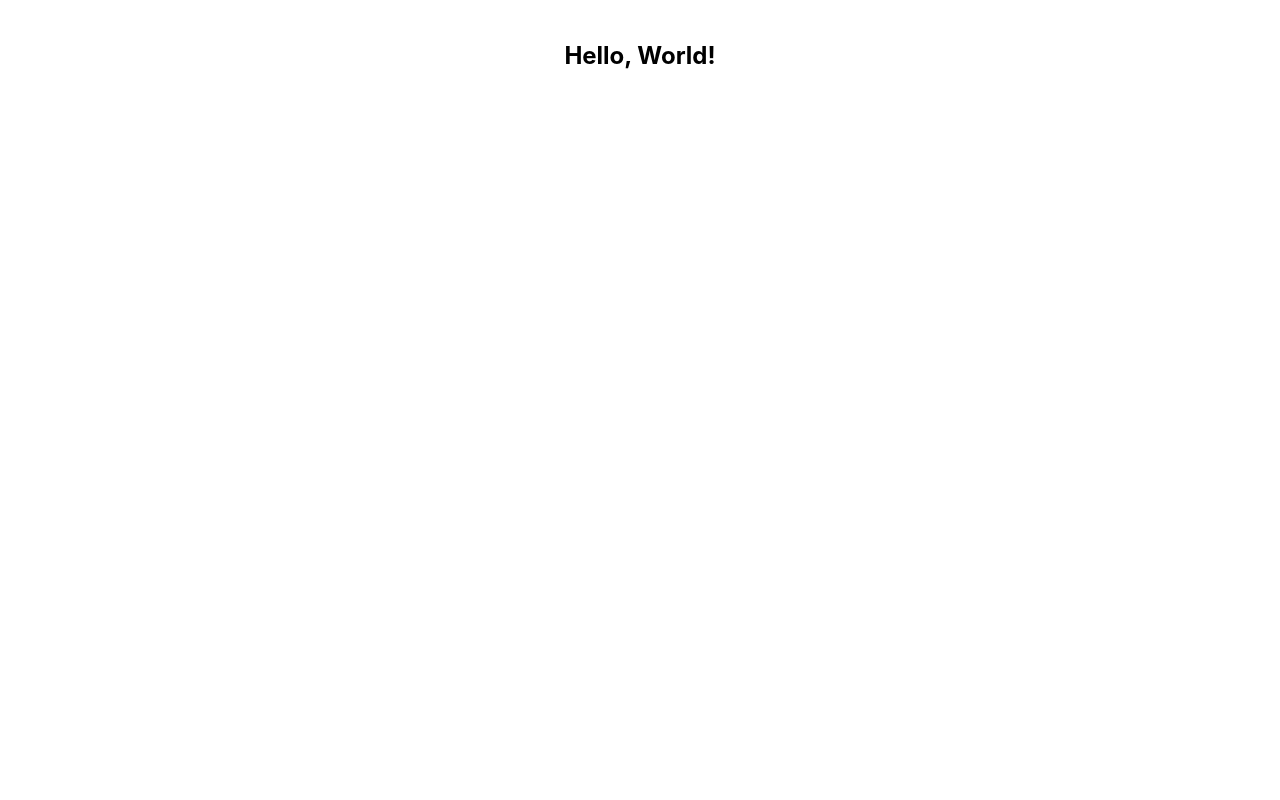
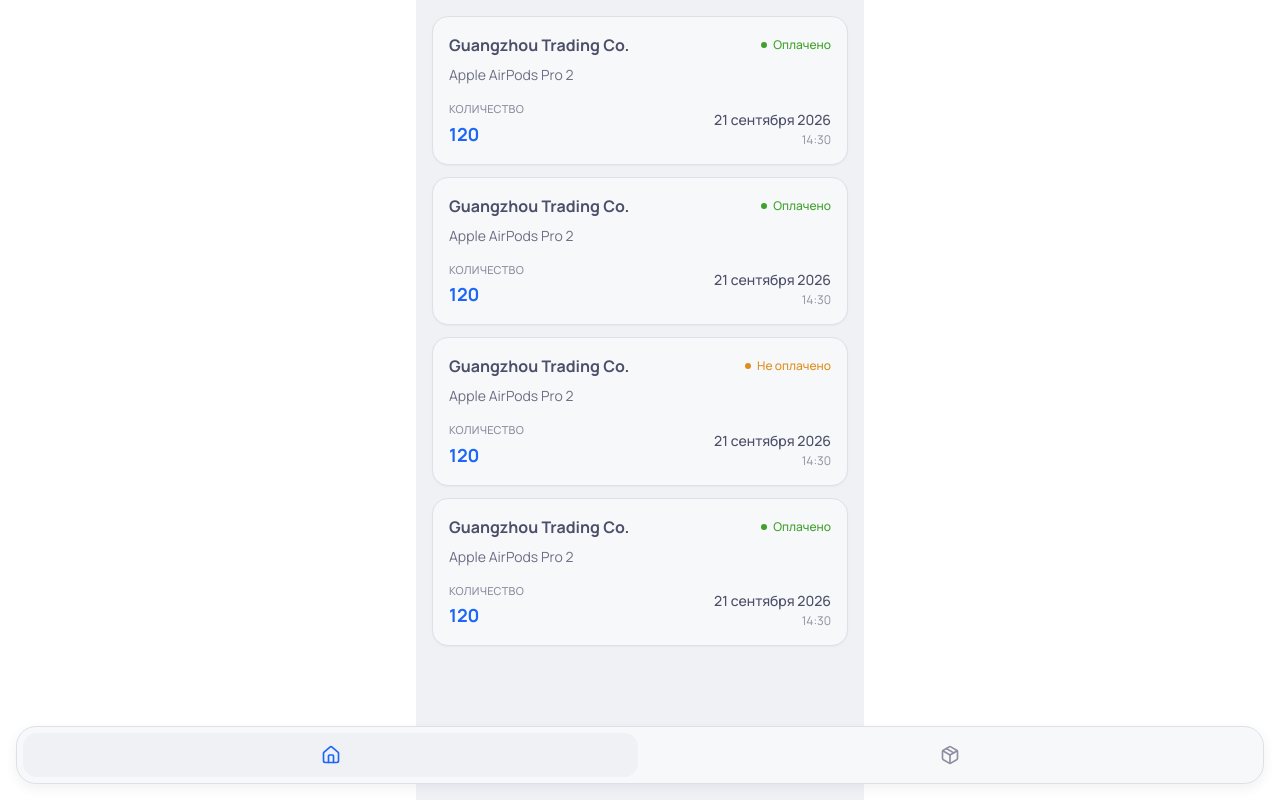
Before and after one commit to azikulovv/aisu, a Nuxt app in the folder frontend/: page / in a window 1280 px wide. Built offline with nearby package versions, Linux system fonts and the light colour scheme.

Commit message:
feat: обновление структуры приложения и добавление новых компонентов для управления поставками

```diff
--- a/frontend/app/app.vue
+++ b/frontend/app/app.vue
@@ -1,5 +1,5 @@
 <template>
-  <div class="p-10">
-    <h1 class="text-center font-bold text-2xl">Hello, World!</h1>
-  </div>
+  <NuxtLayout>
+    <NuxtPage />
+  </NuxtLayout>
 </template>
--- /dev/null
+++ b/frontend/app/assets/css/theme.css
@@ -0,0 +1,66 @@
+@import url("https://fonts.googleapis.com/css2?family=Manrope:wght@200..800&display=swap");
+
+:root {
+  /* ─────────────────────────────
+     Catppuccin Latte
+  ───────────────────────────── */
+
+  /* Base */
+  --color-base: #eff1f5;
+  --color-mantle: #e6e9ef;
+  --color-crust: #dce0e8;
+
+  /* Surface */
+  --color-surface-0: #f7f8fa;
+  --color-surface-1: #e6e9ef;
+  --color-surface-2: #dce0e8;
+
+  /* Text */
+  --color-text: #4c4f69;
+  --color-subtext-1: #6c6f85;
+  --color-subtext-0: #8c8fa1;
+
+  /* Overlay */
+  --color-overlay-2: #9ca0b0;
+  --color-overlay-1: #acb0be;
+  --color-overlay-0: #b8b9c6;
+
+  /* Accent */
+  --color-blue: #1e66f5;
+  --color-lavender: #7287fd;
+  --color-sapphire: #209fb5;
+  --color-sky: #04a5e5;
+  --color-teal: #179299;
+  --color-green: #40a02b;
+  --color-yellow: #df8e1d;
+  --color-peach: #fe640b;
+  --color-maroon: #e64553;
+  --color-red: #d20f39;
+  --color-mauve: #8839ef;
+  --color-pink: #ea76cb;
+
+  /* Semantic */
+  --color-primary: var(--color-blue);
+  --color-success: var(--color-green);
+  --color-warning: var(--color-yellow);
+  --color-danger: var(--color-red);
+  --color-info: var(--color-sapphire);
+
+  /* Border */
+  --color-border: var(--color-crust);
+
+  /* Typography */
+  --font-sans: Manrope, sans-serif;
+
+  /* Radius */
+  --radius-sm: 8px;
+  --radius-md: 12px;
+  --radius-lg: 16px;
+  --radius-xl: 20px;
+  --radius-2xl: 24px;
+
+  /* Shadows */
+  --shadow-sm: 0 1px 2px rgb(76 79 105 / 0.05);
+  --shadow-md: 0 4px 12px rgb(76 79 105 / 0.08);
+  --shadow-lg: 0 8px 24px rgb(76 79 105 / 0.1);
+}
--- /dev/null
+++ b/frontend/app/entities/delivery/composables/useDeliveries.ts
@@ -0,0 +1,47 @@
+export interface Delivery {
+  companyName: string;
+  productName: string;
+  productsCount: number;
+  isPaid: boolean;
+  deliveryDate: string;
+  deliveryTime: string;
+}
+
+export const useDeliveries = () => {
+  const deliveries = useState<Delivery[]>("state:deliveries", () => [
+    {
+      companyName: "Guangzhou Trading Co.",
+      productName: "Apple AirPods Pro 2",
+      productsCount: 120,
+      isPaid: true,
+      deliveryDate: "21 сентября 2026",
+      deliveryTime: "14:30",
+    },
+    {
+      companyName: "Guangzhou Trading Co.",
+      productName: "Apple AirPods Pro 2",
+      productsCount: 120,
+      isPaid: true,
+      deliveryDate: "21 сентября 2026",
+      deliveryTime: "14:30",
+    },
+    {
+      companyName: "Guangzhou Trading Co.",
+      productName: "Apple AirPods Pro 2",
+      productsCount: 120,
+      isPaid: false,
+      deliveryDate: "21 сентября 2026",
+      deliveryTime: "14:30",
+    },
+    {
+      companyName: "Guangzhou Trading Co.",
+      productName: "Apple AirPods Pro 2",
+      productsCount: 120,
+      isPaid: true,
+      deliveryDate: "21 сентября 2026",
+      deliveryTime: "14:30",
+    },
+  ]);
+
+  return { deliveries };
+};
--- /dev/null
+++ b/frontend/app/entities/delivery/index.ts
@@ -0,0 +1,3 @@
+export { default as DeliveryCard } from "./ui/delivery-card.vue";
+
+export { useDeliveries } from "./composables/useDeliveries.ts";
--- /dev/null
+++ b/frontend/app/entities/delivery/ui/delivery-card.vue
@@ -0,0 +1,60 @@
+<script setup lang="ts">
+import type { Delivery } from "../composables/useDeliveries";
+
+defineProps<{ delivery: Delivery }>();
+</script>
+
+<template>
+  <article
+    class="w-full rounded-lg border border-(--color-border) bg-(--color-surface-0) p-4 font-(--font-sans) shadow-(--shadow-sm)"
+  >
+    <!-- Company + status -->
+    <div class="flex items-center justify-between gap-3">
+      <h3 class="truncate text-base font-bold text-(--color-text)">
+        {{ delivery.companyName }}
+      </h3>
+
+      <span
+        class="flex shrink-0 items-center gap-1.5 text-xs font-medium"
+        :class="delivery.isPaid ? 'text-(--color-success)' : 'text-(--color-warning)'"
+      >
+        <span
+          class="h-1.5 w-1.5 rounded-full"
+          :class="delivery.isPaid ? 'bg-(--color-success)' : 'bg-(--color-warning)'"
+        />
+
+        {{ delivery.isPaid ? "Оплачено" : "Не оплачено" }}
+      </span>
+    </div>
+
+    <!-- Product -->
+    <p class="mt-2 truncate text-sm text-(--color-subtext-1)">
+      {{ delivery.productName }}
+    </p>
+
+    <!-- Meta -->
+    <div class="mt-4 flex items-end justify-between">
+      <div>
+        <p
+          class="text-[11px] font-medium uppercase tracking-wide text-(--color-subtext-0)"
+        >
+          Количество
+        </p>
+
+        <p class="mt-0.5 text-lg font-bold text-(--color-primary)">
+          {{ delivery.productsCount }}
+        </p>
+      </div>
+
+      <div class="text-right">
+        <p class="text-sm font-medium text-(--color-text)">
+          {{ delivery.deliveryDate }}
+        </p>
+
+        <p class="mt-0.5 text-xs text-(--color-subtext-0)">
+          {{ delivery.deliveryTime }}
+        </p>
+      </div>
+    </div>
+  </article>
+</template>
--- /dev/null
+++ b/frontend/app/layouts/default.vue
@@ -0,0 +1,11 @@
+<script setup lang="ts">
+import BottomNavigation from "~/widgets/navigation/ui/BottomNavigation.vue";
+</script>
+
+<template>
+  <div class="min-h-screen bg-(--color-base) pt-4 px-4 pb-24 mx-auto max-w-md">
+    <slot />
+  </div>
+
+  <BottomNavigation />
+</template>
--- /dev/null
+++ b/frontend/app/pages/index.vue
@@ -0,0 +1,9 @@
+<script setup lang="ts">
+import Deliveries from "~/widgets/delivery/ui/deliveries.vue";
+</script>
+
+<template>
+  <div class="space-y-3">
+    <Deliveries />
+  </div>
+</template>
--- /dev/null
+++ b/frontend/app/widgets/delivery/ui/deliveries.vue
@@ -0,0 +1,15 @@
+<script setup lang="ts">
+import { DeliveryCard, useDeliveries } from "~/entities/delivery";
+
+const { deliveries } = useDeliveries();
+</script>
+
+<template>
+  <div class="space-y-3">
+    <template v-for="(delivery, index) in deliveries" :key="index">
+      <NuxtLink :to="delivery.productName" class="block">
+        <DeliveryCard :delivery="delivery" />
+      </NuxtLink>
+    </template>
+  </div>
+</template>
--- /dev/null
+++ b/frontend/app/widgets/navigation/ui/BottomNavigation.vue
@@ -0,0 +1,49 @@
+<script setup lang="ts">
+import { Home, Package } from "lucide-vue-next";
+
+const items = [
+  {
+    icon: Home,
+    to: "/",
+    label: "Главная",
+  },
+  {
+    icon: Package,
+    to: "/deliveries",
+    label: "Поставки",
+  },
+  // {
+  //   icon: Boxes,
+  //   to: "/products",
+  //   label: "Товары",
+  // },
+  // {
+  //   icon: UserRound,
+  //   to: "/profile",
+  //   label: "Профиль",
+  // },
+];
+</script>
+
+<template>
+  <nav
+    class="fixed bottom-4 left-1/2 z-50 -translate-x-1/2 rounded-[20px] border border-(--color-border) bg-(--color-surface-0) p-1.5 font-(--font-sans) shadow-(--shadow-md) w-[calc(100%-(--spacing(4)*2))]"
+    aria-label="Основная навигация"
+  >
+    <div class="flex items-center gap-1 w-full">
+      <NuxtLink
+        v-for="item in items"
+        :key="item.to"
+        :to="item.to"
+        :aria-label="item.label"
+        class="flex h-11 w-full items-center justify-center rounded-[14px] text-(--color-subtext-0) transition-all duration-150 hover:bg-(--color-base) hover:text-(--color-text) active:scale-95"
+        active-class="
+          bg-[var(--color-base)]
+          text-[var(--color-primary)]
+        "
+      >
+        <component :is="item.icon" :size="20" :stroke-width="2" />
+      </NuxtLink>
+    </div>
+  </nav>
+</template>
--- a/frontend/nuxt.config.ts
+++ b/frontend/nuxt.config.ts
@@ -4,7 +4,7 @@
 export default defineNuxtConfig({
   compatibilityDate: "2025-07-15",
   devtools: { enabled: true },
-  css: ["~/assets/css/main.css"],
+  css: ["~/assets/css/main.css", "~/assets/css/theme.css"],
   vite: {
     plugins: [tailwindcss()],
   },
--- a/frontend/package.json
+++ b/frontend/package.json
@@ -11,6 +11,7 @@
   },
   "dependencies": {
     "@tailwindcss/vite": "^4.3.3",
+    "lucide-vue-next": "^1.0.0",
     "nuxt": "^4.5.2",
     "tailwindcss": "^4.3.3",
     "vue": "^3.5.42",
```
Also changed, not shown: 1 other file (tests, documents, lock files or other folders).
